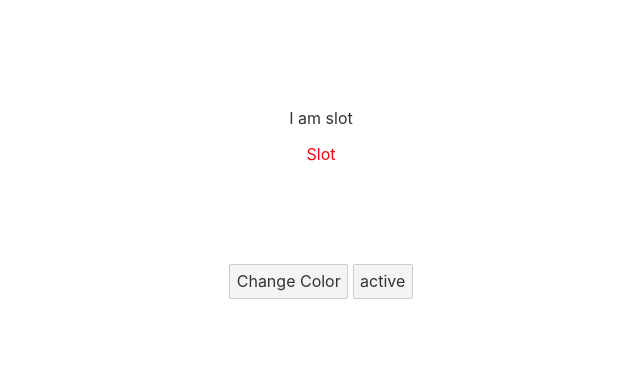
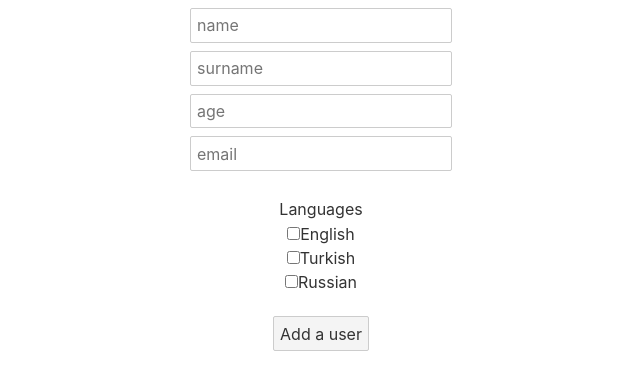
Before and after one commit to erenkrbl/svelte, a Svelte app in the folder my-svelte-project/: page / in a window 1280 px wide. Shown: the top 390 px of the page, without its empty margins (319-959 px from the left). Built offline with nearby package versions, Linux system fonts and the light colour scheme.

Commit message:
Added form, checkbox input

```diff
--- a/my-svelte-project/src/App.svelte
+++ b/my-svelte-project/src/App.svelte
@@ -67,12 +67,12 @@
     padding: 20px;
   }
 </style> -->
-<script>
+<!-- <script>
   import MyButtom from "./Button.svelte";
   import Content from "./Content.svelte";
   let appStatus = false;
   let appSuccess = false;
-</script>
+</script> -->
 
 <!-- <script>
 	let name = 'Steven';
@@ -104,7 +104,7 @@
 </main> -->
 
 
-<main>
+<!-- <main>
   <MyButtom show = {appStatus} success={appSuccess} />
   <Content>
     <p>Slot</p>
@@ -119,14 +119,52 @@
       appStatus = !appStatus;
     }}>{appStatus ? "Disable" : "active"}</button
   >
-</main>
+</main> -->
+
+<script>
+  let name;
+  let surname;
+  let age;
+  let email;
+  // let english;
+  // let turkish;
+  // let russian;
+
+  let languages = []
+
+  const sendData = () => {
+    console.log(name, surname, age, email, languages)
+  }
+</script>
 
 <style>
   main {
     text-align: center;
   }
 
-  p {
-        color: red;
-    }
-</style>
+  label {
+    margin-top: 20px;
+    margin-bottom: 5px;
+  }
+
+  button {
+    margin-top: 20px;
+  }
+  </style>
+  <main>
+    <form on:submit|preventDefault={sendData}>
+      <div><input type="text" placeholder="name" bind:value={name}></div>
+      <div><input type="text" placeholder="surname" bind:value={surname}></div>
+      <div><input type="number" placeholder="age" bind:value={age}></div>
+      <div><input type="email" placeholder="email" bind:value={email}></div>
+      <div><label>Languages</label></div>
+      <!-- <div><input type="checkbox" bind:checked={english}>English</div>
+      <div><input type="checkbox" bind:checked={turkish}>Turkish</div>
+      <div><input type="checkbox" bind:checked={russian}>Russian</div> -->
+      <div><input type="checkbox" bind:group={languages} value="english">English</div>
+      <div><input type="checkbox" bind:group={languages} value="turkish">Turkish</div>
+      <div><input type="checkbox" bind:group={languages} value="russian">Russian</div>
+      <button>Add a user</button>
+    </form>
+
+  </main>
```
